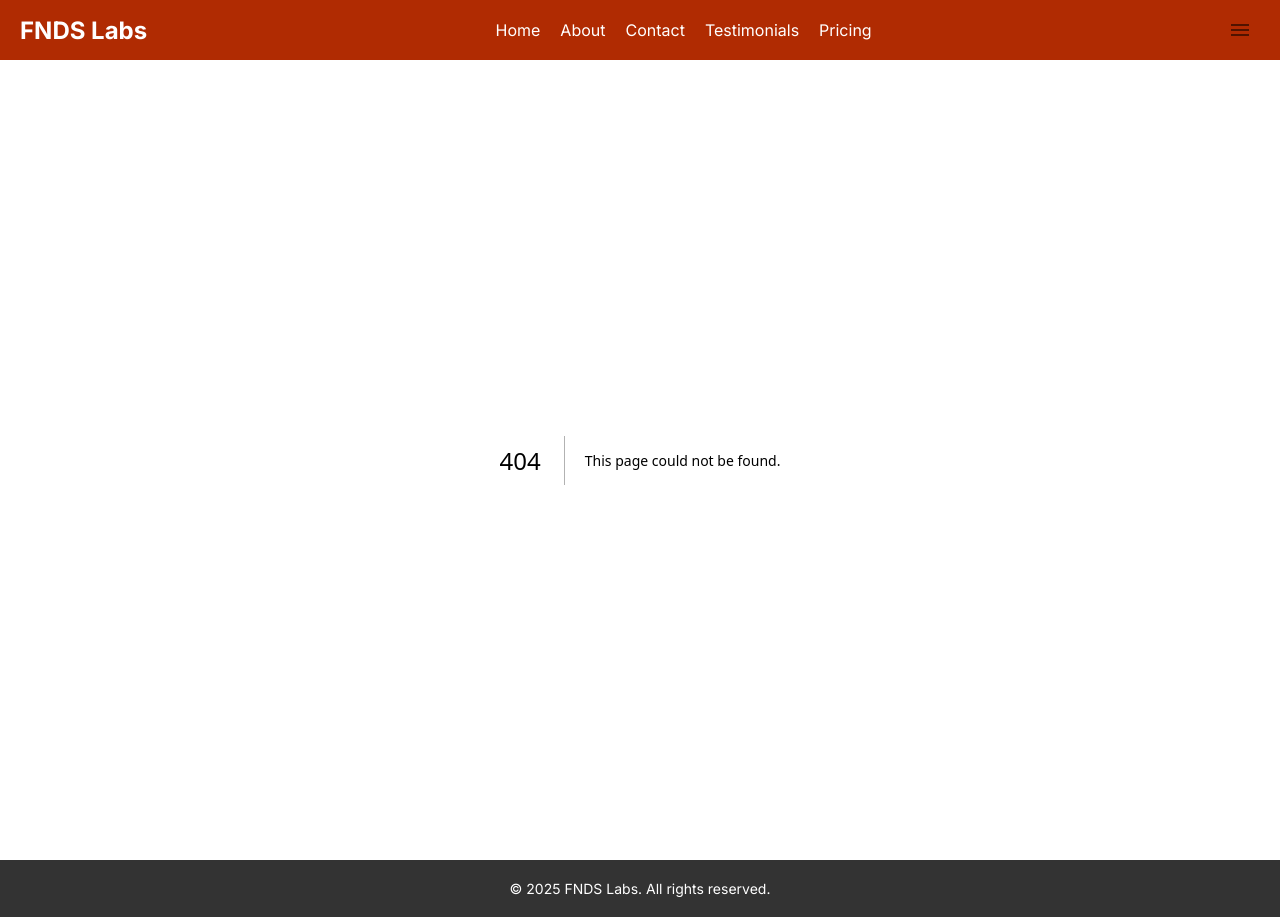
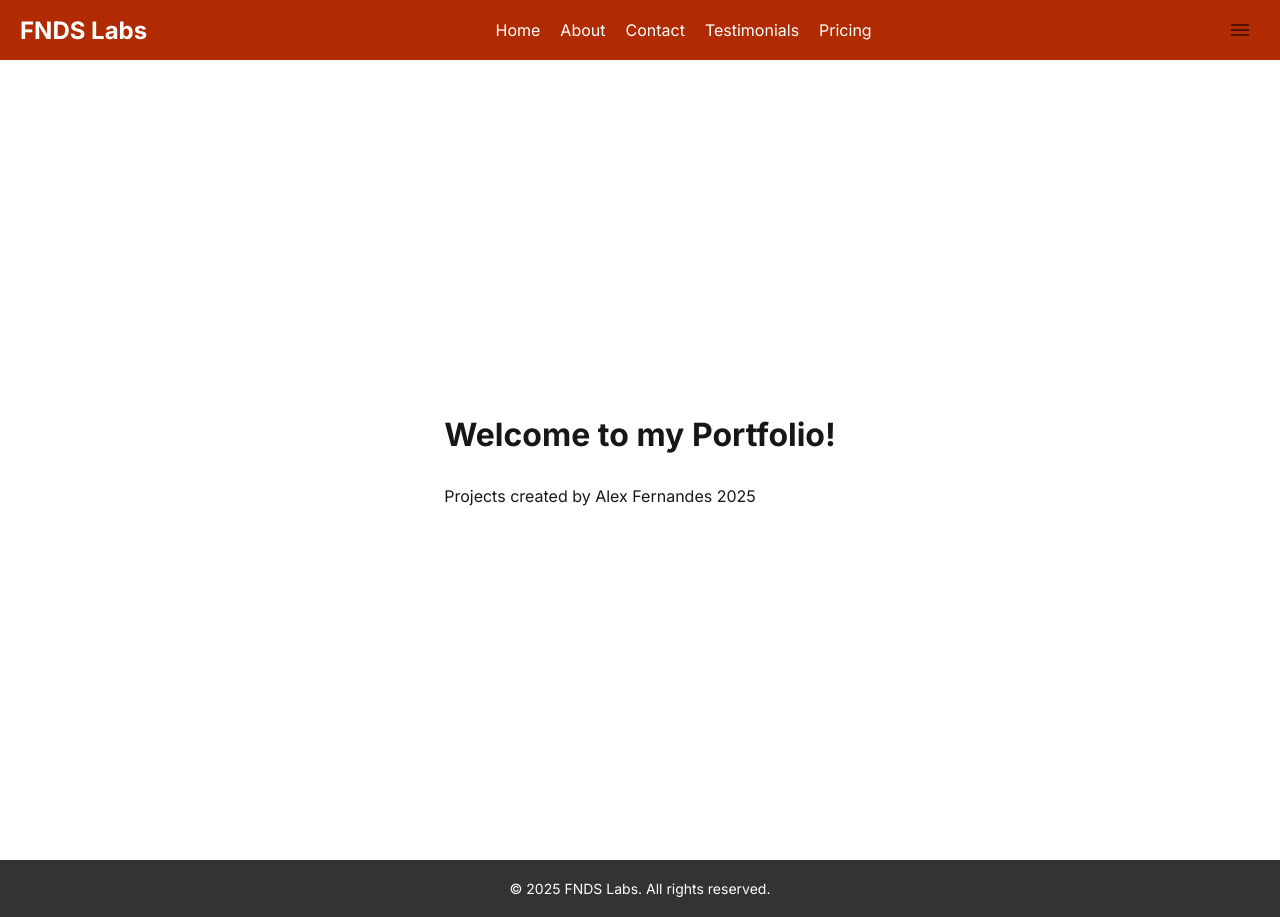
Before and after one commit to aafernands/aafernands.github.io, a Next.js app: page /portfolio in a window 1280 px wide. Before the commit this address had no page. Built offline with nearby package versions, Linux system fonts and the light colour scheme.

Commit message:
updates to style and created portfolio page

```diff
--- /dev/null
+++ b/app/portfolio/page.js
@@ -0,0 +1,16 @@
+import styles from "../page.module.css";
+
+
+export default function Testimonials() {
+	const currentDate = new Date().getFullYear();
+
+	return (
+        <div className={styles.page}>
+        <main className={styles.main}>
+          <h1>Welcome to my Portfolio!</h1>
+          <p>Projects created by Alex Fernandes {currentDate} </p>
+        </main>
+
+      </div>
+	);
+}
```
